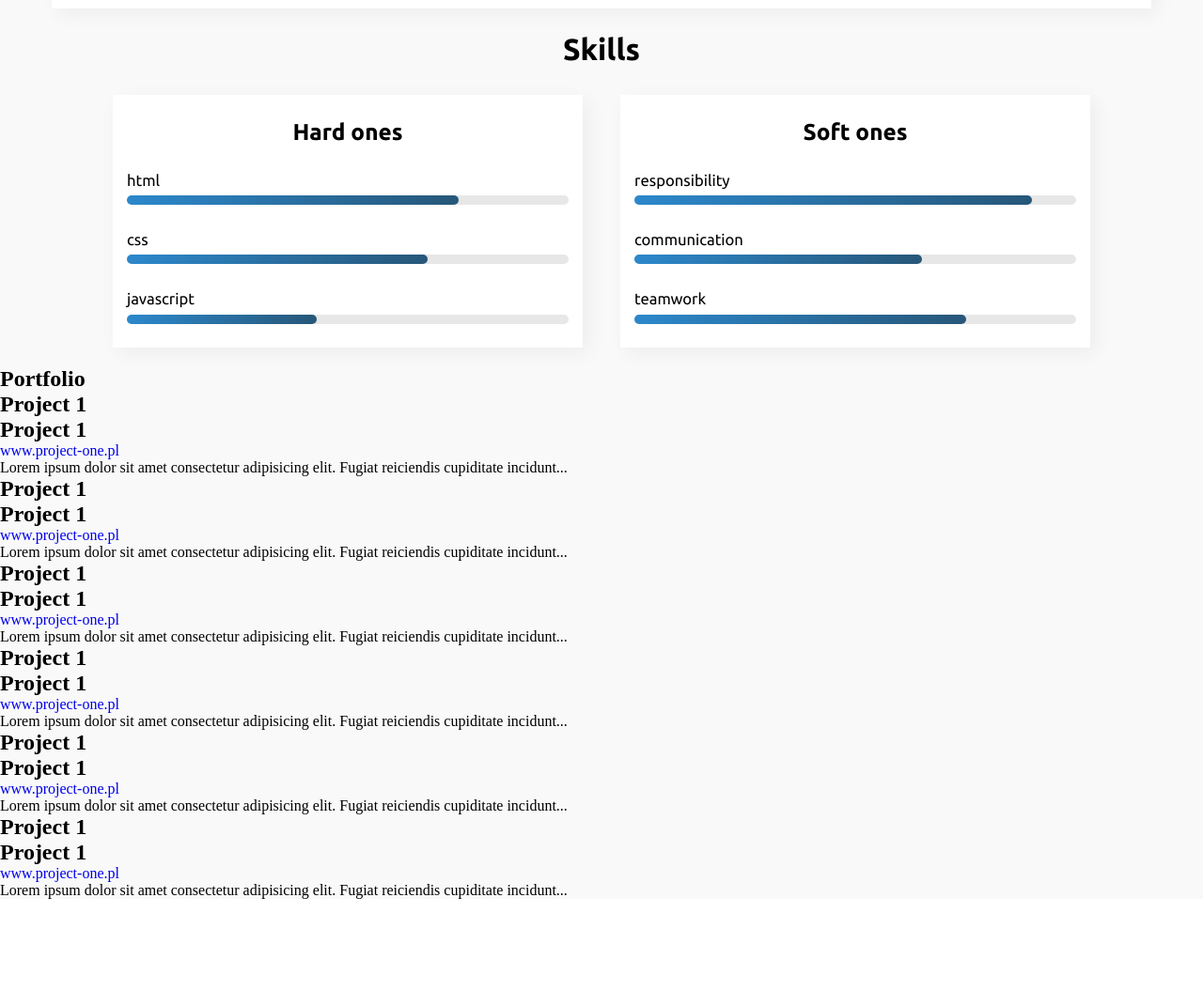
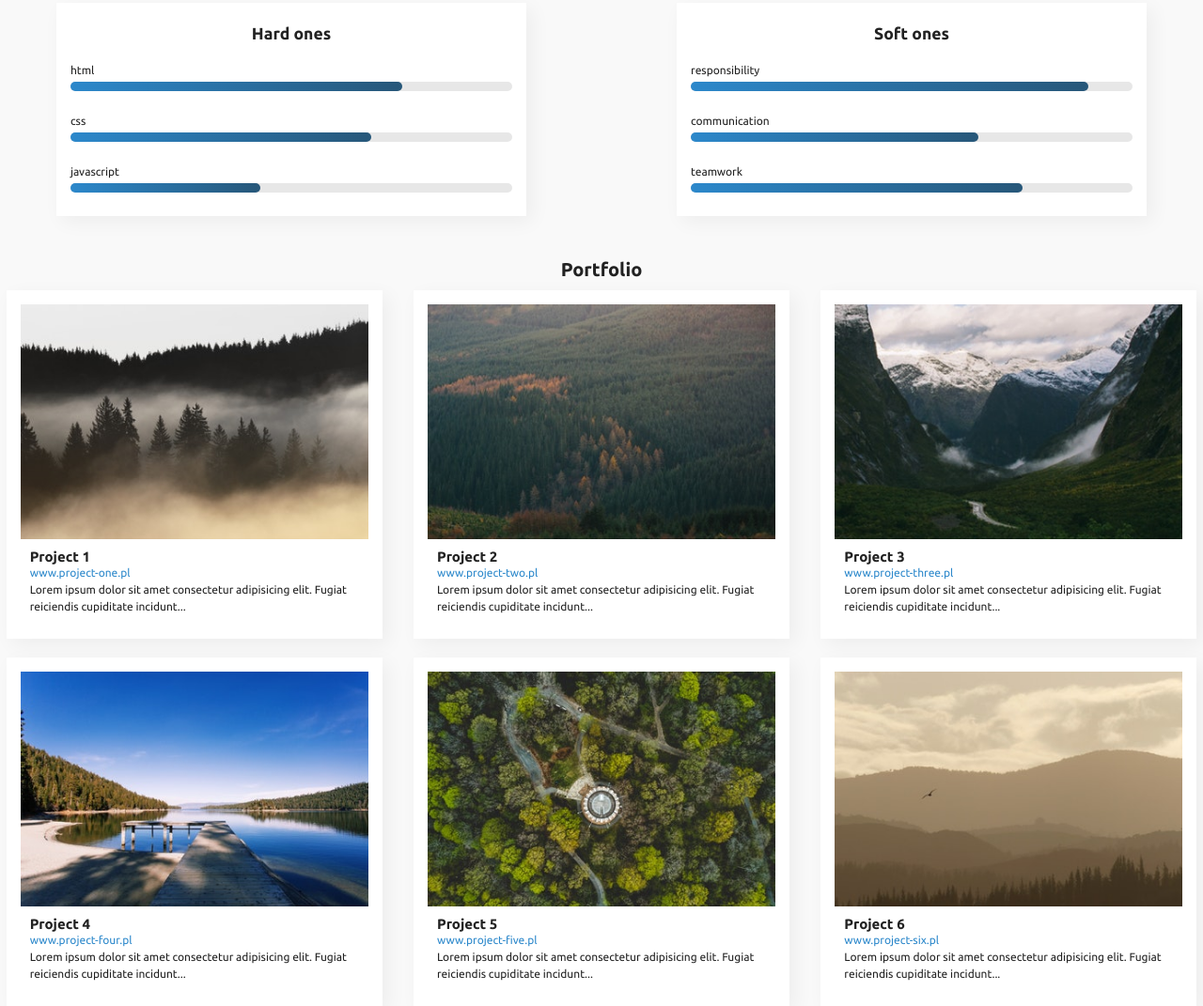
Before and after one commit to nanoDW/CC3_landingPage, a plain HTML site: page maciej_projekt/index.html in a window 1280 px wide. Shown: the part 1198-2269 px from the top of the page at 94% size. Before the commit the page ends 2155 px from the top, so only its background shows below. Drawn offline with Linux system fonts and the light colour scheme.

Commit message:
Portfolio section finished

```diff
--- a/maciej_projekt/index.html
+++ b/maciej_projekt/index.html
@@ -118,16 +118,16 @@
           </div>
        </section>
        <section id="portfolio">
-          <h1>Portfolio</h1>
-          <div class="porfolio-container">
+          <h2>Portfolio</h2>
+          <div class="portfolio-container">
             <div class="portfolio-item">
                 <div class="portfolio-img">
                    <div class="portfolio-img--overlay">
-                      <h1>Project 1</h1>
+                      <h4>Project 1</h4>
                    </div>
                 </div>
                 <div class="portfolio-desc">
-                   <h2>Project 1</h2>
+                   <h3>Project 1</h3>
                    <a href="#">www.project-one.pl</a>
                    <p>Lorem ipsum dolor sit amet consectetur adipisicing elit. Fugiat reiciendis cupiditate incidunt...</p>
                 </div>
@@ -135,60 +135,60 @@
             <div class="portfolio-item">
                   <div class="portfolio-img">
                      <div class="portfolio-img--overlay">
-                        <h1>Project 1</h1>
+                        <h4>Project 2</h4>
                      </div>
                   </div>
                   <div class="portfolio-desc">
-                     <h2>Project 1</h2>
-                     <a href="#">www.project-one.pl</a>
+                     <h3>Project 2</h3>
+                     <a href="#">www.project-two.pl</a>
                      <p>Lorem ipsum dolor sit amet consectetur adipisicing elit. Fugiat reiciendis cupiditate incidunt...</p>
                   </div>
             </div>
             <div class="portfolio-item">
                <div class="portfolio-img">
                   <div class="portfolio-img--overlay">
-                     <h1>Project 1</h1>
+                     <h4>Project 3</h4>
                   </div>
                </div>
                <div class="portfolio-desc">
-                  <h2>Project 1</h2>
-                  <a href="#">www.project-one.pl</a>
+                  <h3>Project 3</h3>
+                  <a href="#">www.project-three.pl</a>
                   <p>Lorem ipsum dolor sit amet consectetur adipisicing elit. Fugiat reiciendis cupiditate incidunt...</p>
                </div>
             </div>
             <div class="portfolio-item">
                <div class="portfolio-img">
                   <div class="portfolio-img--overlay">
-                     <h1>Project 1</h1>
+                     <h4>Project 4</h4>
                   </div>
                </div>
                <div class="portfolio-desc">
-                  <h2>Project 1</h2>
-                  <a href="#">www.project-one.pl</a>
+                  <h3>Project 4</h3>
+                  <a href="#">www.project-four.pl</a>
                   <p>Lorem ipsum dolor sit amet consectetur adipisicing elit. Fugiat reiciendis cupiditate incidunt...</p>
                </div>
             </div>
             <div class="portfolio-item">
                <div class="portfolio-img">
                   <div class="portfolio-img--overlay">
-                     <h1>Project 1</h1>
+                     <h4>Project 5</h4>
                   </div>
                </div>
                <div class="portfolio-desc">
-                  <h2>Project 1</h2>
-                  <a href="#">www.project-one.pl</a>
+                  <h3>Project 5</h3>
+                  <a href="#">www.project-five.pl</a>
                   <p>Lorem ipsum dolor sit amet consectetur adipisicing elit. Fugiat reiciendis cupiditate incidunt...</p>
                </div>
             </div>
             <div class="portfolio-item">
                <div class="portfolio-img">
                   <div class="portfolio-img--overlay">
-                     <h1>Project 1</h1>
+                     <h4>Project 6</h4>
                   </div>
                </div>
                <div class="portfolio-desc">
-                  <h2>Project 1</h2>
-                  <a href="#">www.project-one.pl</a>
+                  <h3>Project 6</h3>
+                  <a href="#">www.project-six.pl</a>
                   <p>Lorem ipsum dolor sit amet consectetur adipisicing elit. Fugiat reiciendis cupiditate incidunt...</p>
                </div>
             </div>
--- a/maciej_projekt/styles/style.css
+++ b/maciej_projekt/styles/style.css
@@ -204,7 +204,7 @@ header {
 /* Start of main section */
 .main {
     background-color: var(--color-gray-background);
-    font-size: 10px
+    font-size: 10px;
     color: var(--color-dark-text);
 }
 /* Start of about section */
@@ -223,25 +223,24 @@ header {
     align-items: center;
     background-color: #FFF;
     margin: 15px 20px;
-    font-size: 1.3em;
+    font-size: 1.4em;
     padding: 15px;
     box-shadow: 6px 6px 20px rgba(0, 0, 0, 0.05);
 }
 .about-container .about-data {
     font-weight: bold;
     line-height: 1.7;
+    padding: 20px;
 }
 .about-container .about-data span {
     color: var(--color-primary);
 }
 .about-container p {
-    margin-top: 20px;
     border-top: 2px solid var(--color-primary);
     padding: 20px 0;
     text-align: justify;
     line-height: 1.5;
 }
-
 /* End of about section */
 /* Start of skills section */
 #skills {
@@ -257,7 +256,7 @@ header {
     display: flex;
     flex-direction: column;
     align-items: stretch;
-    font-size: 1.3em;
+    font-size: 1.5em;
 }
 .skills-container h3 {
     text-align: center;
@@ -308,8 +307,86 @@ header {
 .slider-teamwork {
     width: var(--skills-teamwork);
 }
+/* End of skills section */
+/* Start of portfolio section */
+#portfolio {
+    font-family: 'Ubuntu', sans-serif;
+}
+#portfolio h2 {
+    text-align: center;
+    font-size: 2em;
+    padding-top: 15px;
+    margin: 10px auto;
+}
+.portfolio-container {
+    display: grid;
+    grid-template-columns: 1fr;
+    grid-gap: 20px;
+    justify-items: center;
+}
+.portfolio-item {
+    padding: 15px;
+    max-width: 400px;
+    background-color: #FFF;
+    box-shadow: 6px 6px 20px rgba(0, 0, 0, 0.05);
 
-/* End of skills section */
+}
+.portfolio-img {
+    background-size: cover;
+    height: 250px;
+    /* transition: 0.5s ease; */
+}
+.portfolio-item:nth-child(1) .portfolio-img {
+    background-image: url(/maciej_projekt/images/portfolio/1.jpg);
+}
+.portfolio-item:nth-child(2) .portfolio-img {
+    background-image: url(/maciej_projekt/images/portfolio/2.jpg);
+}
+.portfolio-item:nth-child(3) .portfolio-img {
+    background-image: url(/maciej_projekt/images/portfolio/3.jpg);
+}
+.portfolio-item:nth-child(4) .portfolio-img {
+    background-image: url(/maciej_projekt/images/portfolio/4.jpg);
+}
+.portfolio-item:nth-child(5) .portfolio-img {
+    background-image: url(/maciej_projekt/images/portfolio/5.jpg);
+}
+.portfolio-item:nth-child(6) .portfolio-img {
+    background-image: url(/maciej_projekt/images/portfolio/6.jpg);
+}
+.portfolio-img--overlay {
+    visibility: hidden;
+    width: 100%;
+    height: 100%;
+
+}
+/* .portfolio-img--overlay h4 {
+    color: #FFF;
+    font-size: 1.6em;
+    text-align: center;
+}
+.portfolio-img:hover .portfolio-img--overlay {
+    visibility: visible;
+    background-color: rgba(0, 0, 0, 0.5);
+} */
+.portfolio-desc {
+    margin: 10px;
+}
+.portfolio-desc h3 {
+    font-size: 1.5em;
+}
+.portfolio-desc a,p {
+    font-size: 1.2em;
+    line-height: 1.5;
+}
+.portfolio-desc a {
+    color: var(--color-primary);
+    transition: 0.3s ease;
+}
+.portfolio-desc a:hover {
+    color: var(--color-secondary);
+}
+/* End of portfolio section */
 /* End of main section */
 
 
@@ -334,14 +411,17 @@ header {
     /* End of header styling */
     /* Start of Intro section */
     .intro h2 {
-        font-size: 3em;
+        font-size: 2.5em;
         margin: 20px 0;
     }
     /* End of Intro section */
+    .about-container .about-data {
+        min-width: 370px;
+    }
     /* Start of skills section */
     .skills-container {
         flex-direction: row;
-        justify-content: center;
+        justify-content: space-between;
     }
     .skills-hard, .skills-soft {
         flex-grow: 1;
@@ -401,11 +481,14 @@ header {
     /* End of Intro section */
     /* Start of about section */
     .about-container p {
-        margin: 0 0 20px 0;
         padding: 20px;
         max-width: 650px;
     }
     /* End of about section */
+
+    .portfolio-container {
+        grid-template-columns: 1fr 1fr;
+    }
 
 
 }
@@ -485,8 +568,13 @@ header {
     }
 
 /* End of about section */
+.portfolio-container {
+    grid-template-columns: 1fr 1fr 1fr;
+    max-width: 1440px;
+    margin: auto;
 }
 
+}
 @media only screen and (min-width: 1200px) {
      /* Start of header styling */
     header {
@@ -510,10 +598,15 @@ header {
     /* Start of main section */
    /* Start of About section */
    .about-container {
+    font-size: 1.5em;
     max-width: 1170px;
     margin: auto;
    }
+   /* End of about section */
 
-   /* End of about section */
+   .skills-container {
+       max-width: 1200px;
+       margin: auto;
+   }
     /* End of main section */
 }
```
Also changed, not shown: maciej_projekt/images/portfolio/1.jpg (added), maciej_projekt/images/portfolio/2.jpg (added), maciej_projekt/images/portfolio/3.jpg (added), maciej_projekt/images/portfolio/4.jpg (added), maciej_projekt/images/portfolio/5.jpg (added), maciej_projekt/images/portfolio/6.jpg (added).
